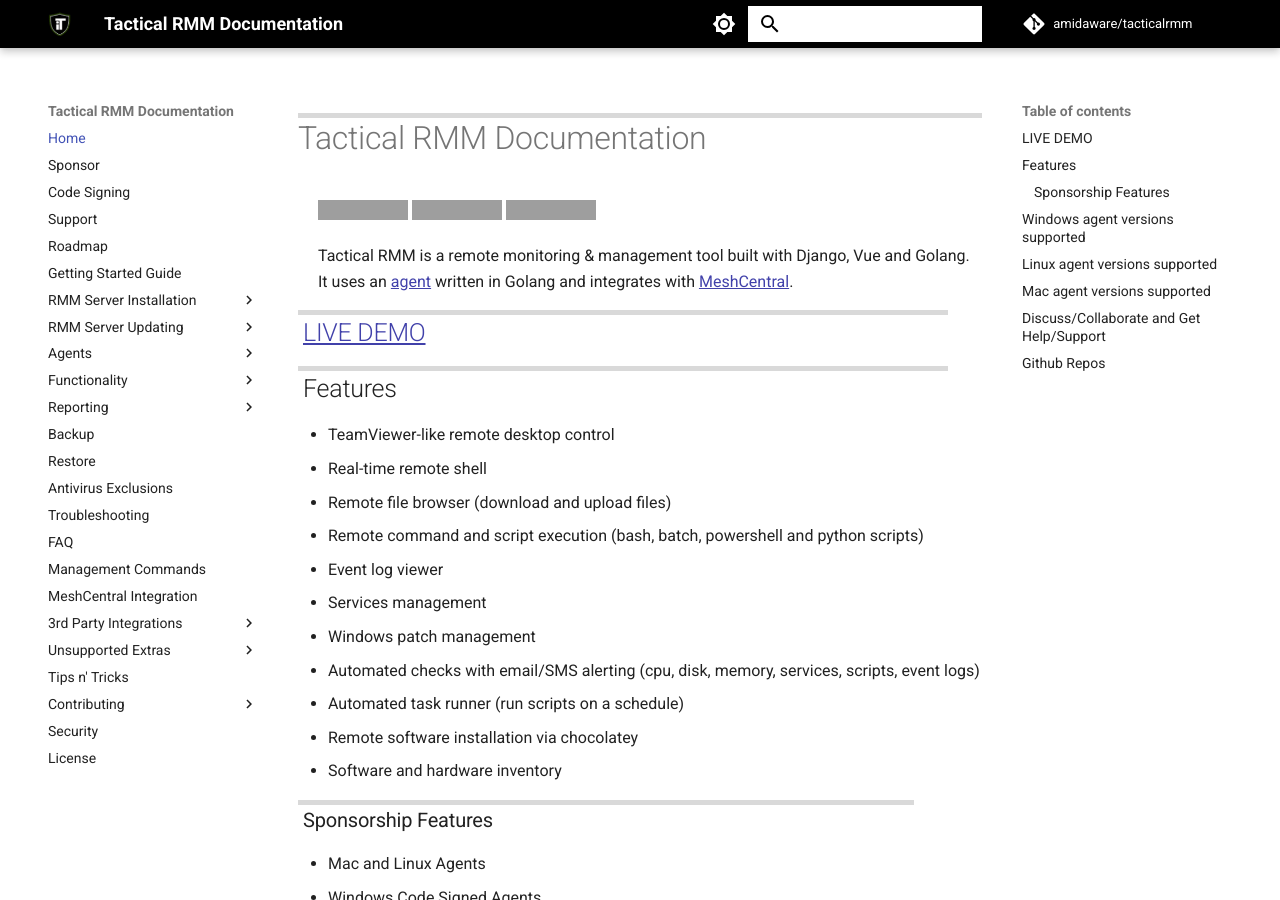
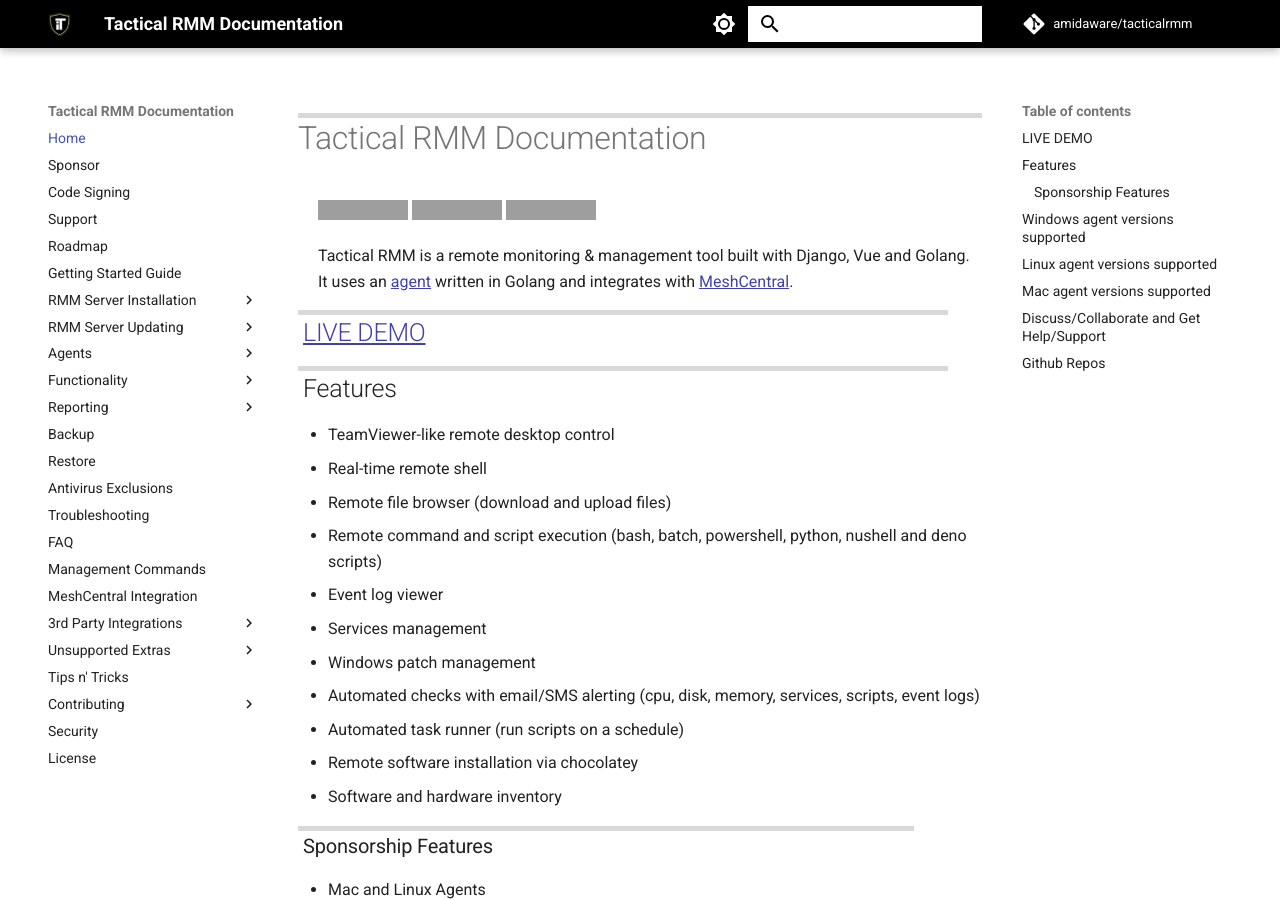
Before and after one commit to amidaware/trmm-docs, an MkDocs documentation site: the page built from docs/index.md, in a window 1280 px wide and 900 px high. Built offline with MkDocs 1.6.1 and Material for MkDocs 9.7.7, drawn with Linux system fonts in a browser that asks for light colours; comment, search, counter and statistics services are not loaded; grey boxes are pictures that could not be loaded.

Commit message:
update for nushell/deno

```diff
--- a/docs/index.md
+++ b/docs/index.md
@@ -14,7 +14,7 @@
 - TeamViewer-like remote desktop control
 - Real-time remote shell
 - Remote file browser (download and upload files)
-- Remote command and script execution (bash, batch, powershell and python scripts)
+- Remote command and script execution (bash, batch, powershell, python, nushell and deno scripts)
 - Event log viewer
 - Services management
 - Windows patch management
```
